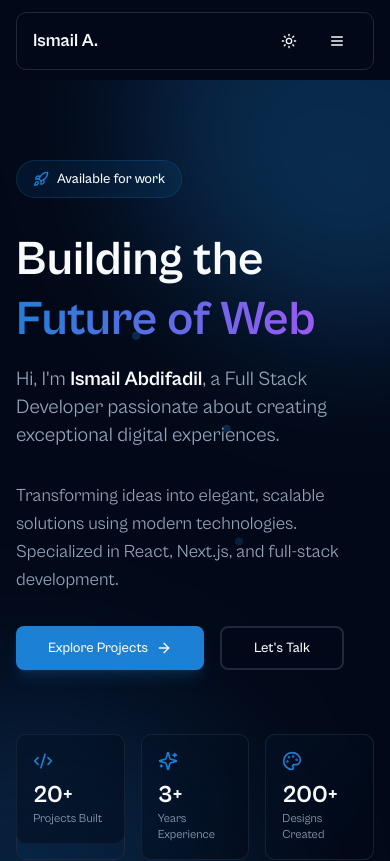
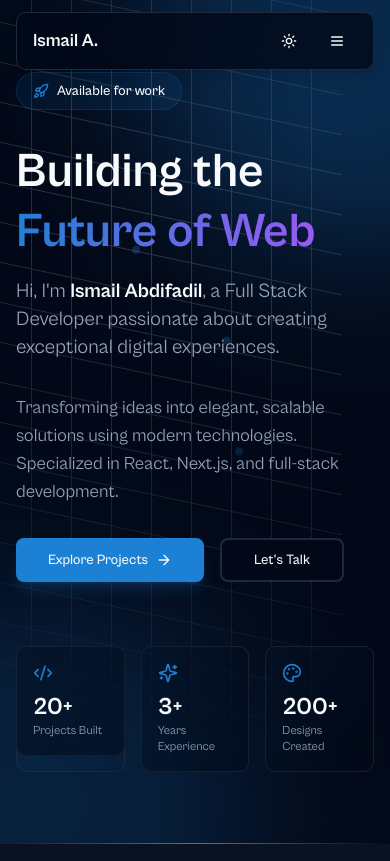
Before and after one commit to Diinsaalow/my-nextjs-portfolio, a Next.js app: page / in a window 390 px wide. Shown: the top 861 px of the page. Built offline with nearby package versions, Linux system fonts and the light colour scheme.

Commit message:
Refactor Home page layout to streamline HeroSection integration, enhance Header styling with shadow effect, and improve HeroSection3 with grid pattern background and layout adjustments for better responsiveness.

```diff
--- a/app/page.tsx
+++ b/app/page.tsx
@@ -14,14 +14,8 @@ export default function Home() {
   return (
     <>
       <Header />
-      <main className='pt-20'>
-        <section id='home'>
-          <div>
-            {/* <HeroSection /> */}
-            {/* <HeroSection2 /> */}
-            <HeroSection3 />
-          </div>
-        </section>
+      <main>
+        <HeroSection3 />
 
         <section id='about' className='py-16 md:py-24 bg-muted/30'>
           <div className='container mx-auto px-4'>
--- a/components/header.tsx
+++ b/components/header.tsx
@@ -77,7 +77,7 @@ export function Header() {
         <div
           className={cn(
             'border rounded-lg flex items-center justify-between px-4 py-2',
-            isScrolled ? 'bg-background/80 backdrop-blur-md ' : 'bg-background'
+            'bg-background/80 backdrop-blur-md shadow-lg'
           )}
         >
           <Link
--- a/components/hero-section-3.tsx
+++ b/components/hero-section-3.tsx
@@ -4,6 +4,8 @@ import { ArrowRight, Code2, Palette, Rocket, Sparkles } from 'lucide-react';
 import Image from 'next/image';
 import { motion, useScroll, useTransform } from 'framer-motion';
 import { useRef } from 'react';
+import { GridPattern } from './magicui/grid-pattern';
+import { cn } from '@/lib/utils';
 
 export function HeroSection3() {
   const containerRef = useRef<HTMLDivElement>(null);
@@ -30,9 +32,24 @@ export function HeroSection3() {
 
   return (
     <section
+      id='home'
       ref={containerRef}
-      className='relative min-h-screen flex items-center overflow-hidden'
+      className='relative h-screen w-full flex items-center justify-center overflow-hidden'
     >
+      {/* Grid Pattern Background */}
+      <GridPattern
+        squares={[
+          [4, 4],
+          [5, 1],
+          [8, 2],
+          [5, 3],
+        ]}
+        className={cn(
+          '[mask-image:radial-gradient(600px_circle_at_center,white,transparent)]',
+          '-inset-x-12 inset-y-[-60%] h-[170%] skew-y-12'
+        )}
+      />
+
       {/* Animated background shapes */}
       <div className='absolute inset-0 overflow-hidden pointer-events-none'>
         <motion.div
@@ -86,11 +103,11 @@ export function HeroSection3() {
 
       <motion.div
         style={{ y, opacity }}
-        className='container mx-auto px-4 py-20 relative z-10'
+        className='container mx-auto px-4 relative z-10 w-full h-full'
       >
-        <div className='grid lg:grid-cols-2 gap-12 items-center max-w-7xl mx-auto'>
+        <div className='grid lg:grid-cols-2 gap-12 max-w-7xl mx-auto h-full'>
           {/* Left Content */}
-          <div className='space-y-8'>
+          <div className='space-y-8 flex flex-col justify-center'>
             {/* Badge */}
             <motion.div
               initial={{ opacity: 0, y: 20 }}
@@ -207,18 +224,18 @@ export function HeroSection3() {
             initial={{ opacity: 0, x: 100 }}
             animate={{ opacity: 1, x: 0 }}
             transition={{ duration: 0.8, delay: 0.3 }}
-            className='relative lg:block hidden'
+            className='relative lg:flex hidden items-end h-full'
           >
             <motion.div
               whileHover={{ scale: 1.02 }}
               transition={{ duration: 0.3 }}
-              className='relative aspect-[3/4] rounded-2xl overflow-hidden'
+              className='relative w-full h-[85vh] rounded-t-3xl overflow-hidden'
             >
               <Image
                 src='/images/mine-4.png'
                 alt='Ismail Abdifadil'
                 fill
-                className='object-cover '
+                className='object-cover object-top'
                 priority
               />
             </motion.div>
```
